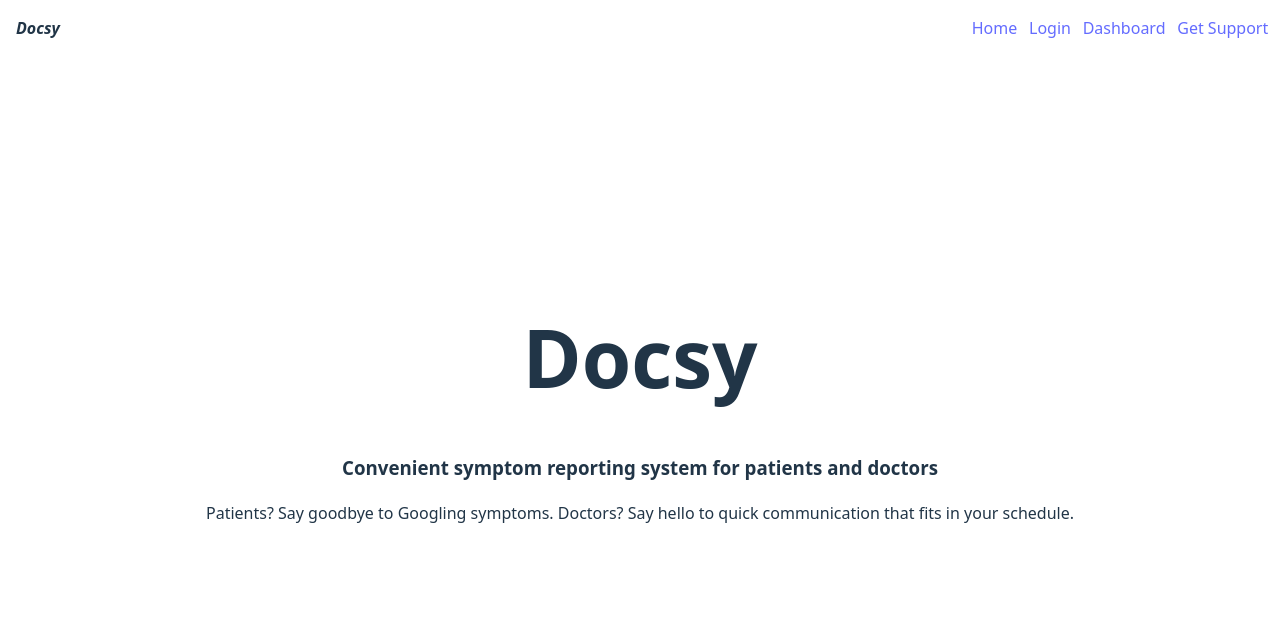
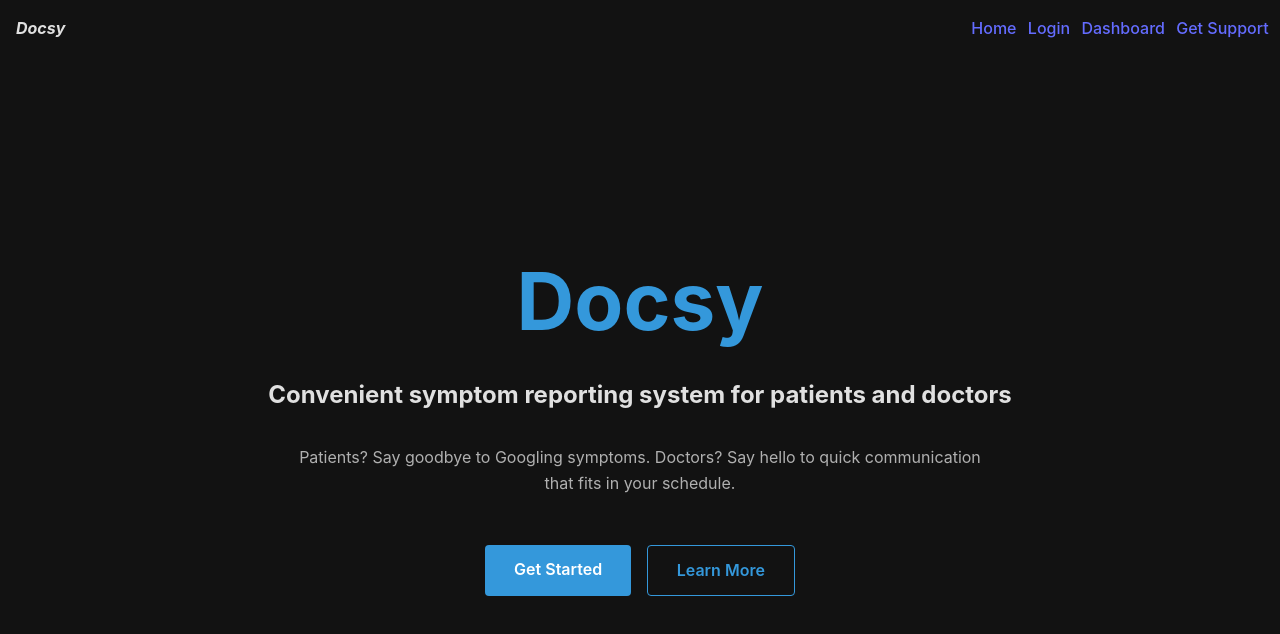
Before and after one commit to timothy-2183/Hackdavis-2025, a React (Vite) app in the folder frontend/: page / in a window 1280 px wide. Shown: the top 634 px of the page. Built offline with nearby package versions, Linux system fonts and the light colour scheme.

Commit message:
new thematics for Home and Login pages

```diff
--- a/frontend/pages/Home.css
+++ b/frontend/pages/Home.css
@@ -1,3 +1,86 @@
+/* Global styles for dark theme */
+:root {
+    --bg-color: #121212;
+    --text-color: #e0e0e0;
+    --accent-color: #3498db;
+    --accent-hover: #2980b9;
+    --card-bg: #1e1e1e;
+    --input-bg: #2a2a2a;
+    --border-color: #444;
+}
+
+body {
+    background-color: var(--bg-color);
+    color: var(--text-color);
+    margin: 0;
+    font-family: -apple-system, BlinkMacSystemFont, 'Segoe UI', Roboto, Oxygen,
+        Ubuntu, Cantarell, 'Open Sans', 'Helvetica Neue', sans-serif;
+}
+
+.home-container {
+    max-width: 1200px;
+    margin: 0 auto;
+    padding: 2rem;
+}
+
+.hero-section {
+    display: flex;
+    flex-direction: column;
+    align-items: center;
+    text-align: center;
+    padding: 3rem 1rem;
+}
+
 .big-title {
     font-size: 5em;
+    color: var(--accent-color);
+    margin-bottom: 0.5rem;
 }
+
+h3 {
+    color: var(--text-color);
+    font-size: 1.5em;
+    margin-bottom: 1rem;
+}
+
+p {
+    color: #b0b0b0;
+    line-height: 1.6;
+    max-width: 700px;
+    margin-bottom: 2rem;
+}
+
+.cta-buttons {
+    display: flex;
+    gap: 1rem;
+    margin-top: 1rem;
+}
+
+.cta-button {
+    padding: 0.8rem 1.8rem;
+    border-radius: 4px;
+    font-weight: 600;
+    text-decoration: none;
+    transition: all 0.2s ease;
+}
+
+.cta-button.primary {
+    background-color: var(--accent-color);
+    color: white;
+}
+
+.cta-button.primary:hover {
+    background-color: var(--accent-hover);
+    transform: translateY(-2px);
+}
+
+.cta-button.secondary {
+    background-color: transparent;
+    color: var(--accent-color);
+    border: 1px solid var(--accent-color);
+}
+
+.cta-button.secondary:hover {
+    background-color: rgba(52, 152, 219, 0.1);
+    transform: translateY(-2px);
+}
--- a/frontend/pages/Home.jsx
+++ b/frontend/pages/Home.jsx
@@ -2,13 +2,19 @@ import { useState } from 'react'
 import './Home.css'
 
 function Home() {
+  return (
+    <div className="home-container">
+      <div className="hero-section">
+        <h1 className='big-title'>Docsy</h1>
+        <h3>Convenient symptom reporting system for patients and doctors</h3>
+        <p>Patients? Say goodbye to Googling symptoms. Doctors? Say hello to quick communication that fits in your schedule.</p>
 
-  return (
-    <>
-      <h1 className='big-title'>Docsy</h1>
-      <h3>Convenient symptom reporting system for patients and doctors</h3>
-      <p>Patients? Say goodbye to Googling symptoms. Doctors? Say hello to quick communication that fits in your schedule.</p>
-    </>
+        <div className="cta-buttons">
+          <a href="/login" className="cta-button primary">Get Started</a>
+          <a href="#features" className="cta-button secondary">Learn More</a>
+        </div>
+      </div>
+    </div>
   )
 }
 
--- a/frontend/pages/Login.css
+++ b/frontend/pages/Login.css
@@ -3,14 +3,15 @@
     margin: 2rem auto;
     padding: 2rem;
     border-radius: 8px;
-    box-shadow: 0 4px 12px rgba(0, 0, 0, 0.1);
-    background-color: white;
+    box-shadow: 0 4px 20px rgba(0, 0, 0, 0.4);
+    background-color: #1e1e1e;
+    color: #e0e0e0;
 }
 
 .auth-container h1 {
     text-align: center;
     margin-bottom: 2rem;
-    color: #2c3e50;
+    color: #3498db;
 }
 
 .login-form {
@@ -28,17 +29,26 @@
 .form-row p {
     font-weight: 600;
     margin: 0;
+    color: #e0e0e0;
 }
 
 .form-row input, .form-row select {
     padding: 10px;
-    border: 1px solid #ddd;
+    border: 1px solid #444;
     border-radius: 4px;
     font-size: 1rem;
+    background-color: #2a2a2a;
+    color: #e0e0e0;
+}
+
+.form-row input:focus, .form-row select:focus {
+    outline: none;
+    border-color: #3498db;
+    box-shadow: 0 0 0 2px rgba(52, 152, 219, 0.3);
 }
 
 .form-row select {
-    background-color: white;
+    background-color: #2a2a2a;
     cursor: pointer;
 }
 
```
